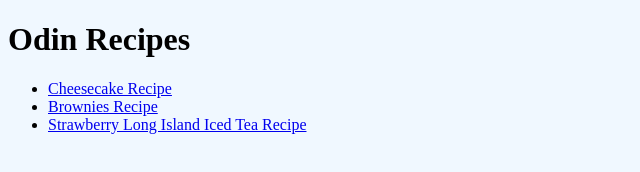
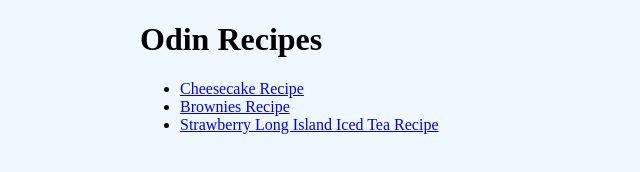
Before and after one commit to hacim17h/odin-recipes, a plain HTML site: page index.html in a window 1280 px wide. Shown: the whole page, without its empty margins (0-640 px from the left). Drawn offline with Linux system fonts and the light colour scheme.

Commit message:
Add max width and auto margins to body tag

```diff
--- a/css/style.css
+++ b/css/style.css
@@ -1,5 +1,8 @@
 body{
     background-color: aliceblue;
+    width: 1000px;
+    margin-left: auto;
+    margin-right: auto;
 }
 
 .header-image{
```
